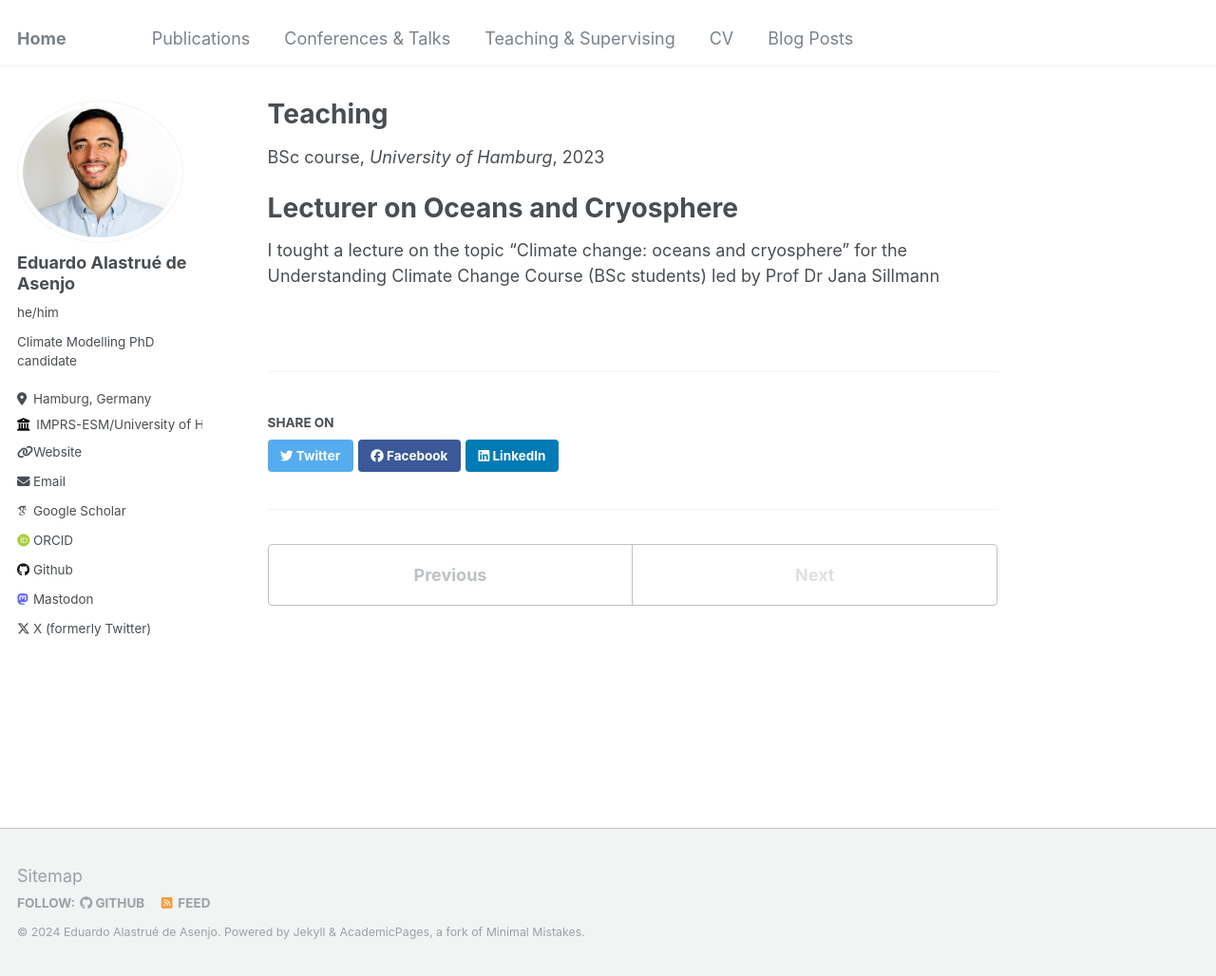
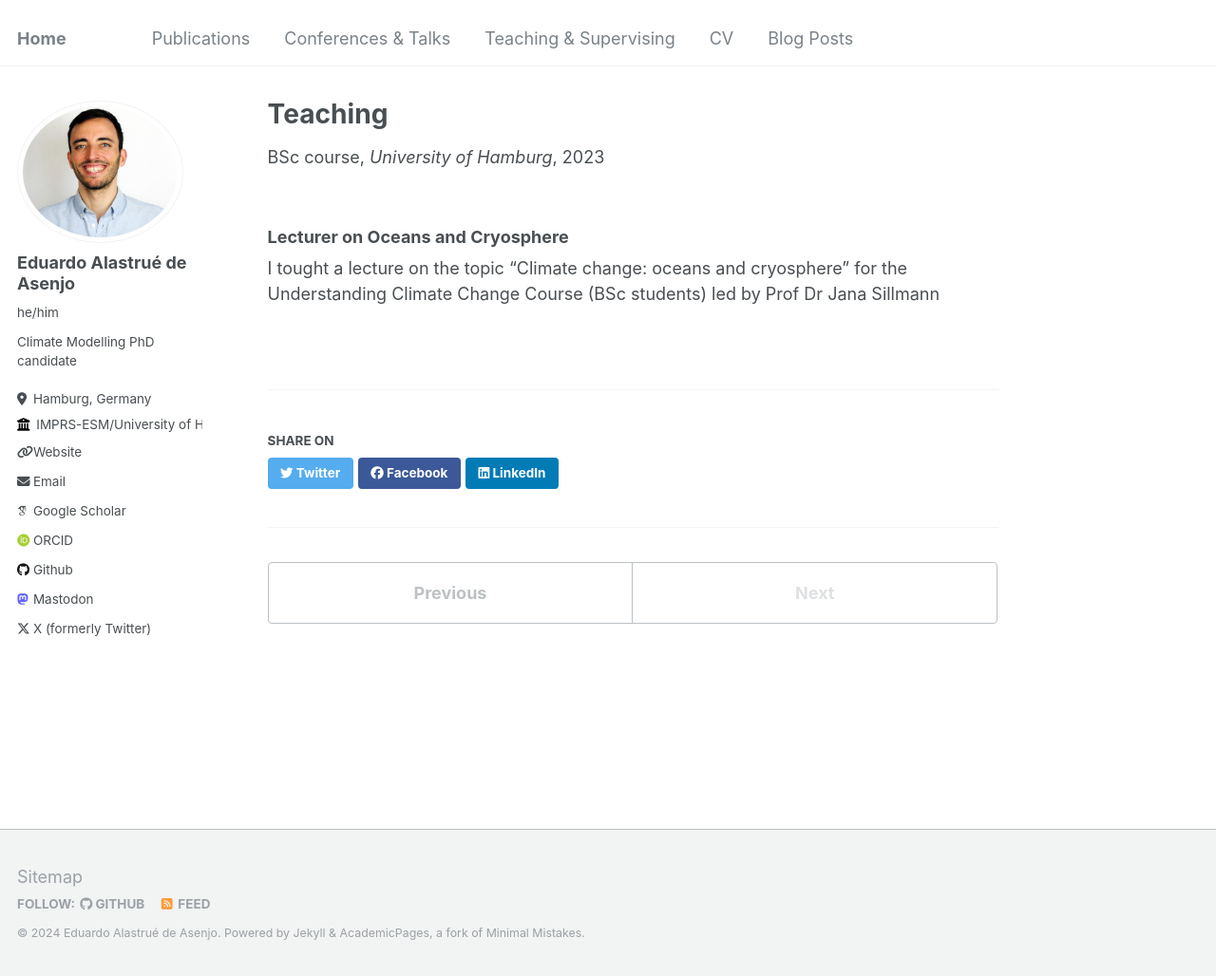
Before and after one commit to edualas/edualas.github.io, a Jekyll site: the page built from _teaching/oce_cryo_23.md, in a window 1280 px wide and 1028 px high. Shown: the whole window at 95% size. Built offline with Jekyll 4.4.1, drawn with Linux system fonts in a browser that asks for light colours; some web fonts are replaced.

```diff
--- a/_teaching/oce_cryo.md
+++ b/_teaching/oce_cryo_23.md
@@ -7,6 +7,6 @@ venue: "University of Hamburg"
 date: 2023-04-01
 ---
 
-Lecturer on Oceans and Cryosphere
-======
+### Lecturer on Oceans and Cryosphere
+
 I tought a lecture on the topic “Climate change: oceans and cryosphere” for the Understanding Climate Change Course (BSc students) led by Prof Dr Jana Sillmann
```
